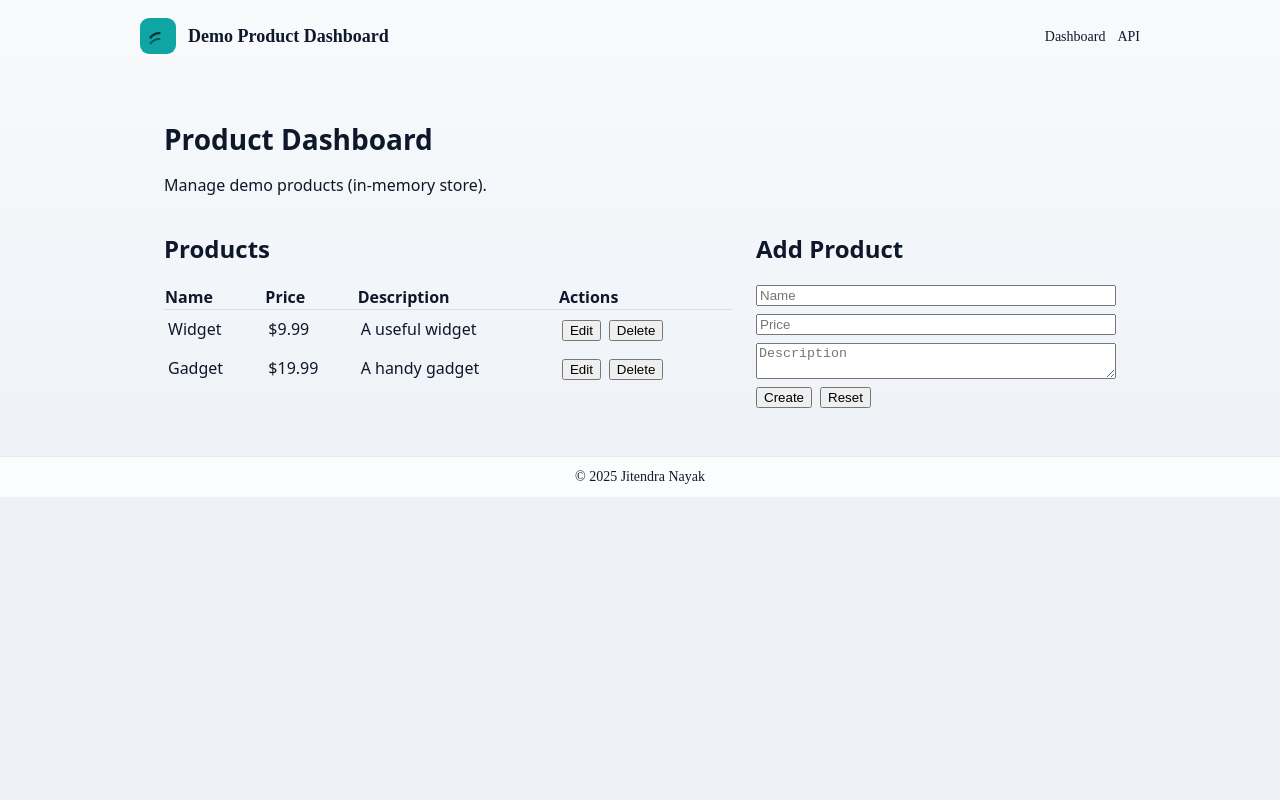
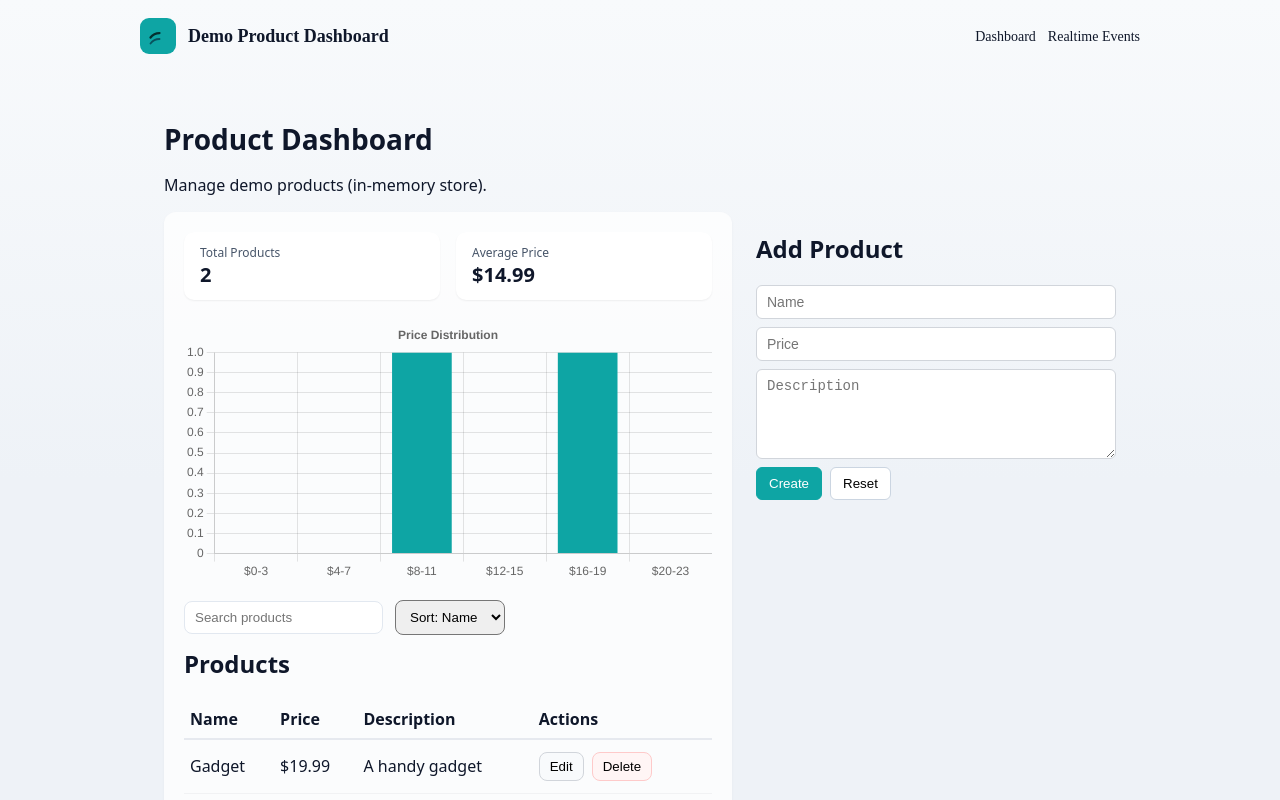
Before and after one commit to mail2nayakjitendra-afk/Product-Demo, a Next.js app: page / in a window 1280 px wide. Shown: the top 800 px of the page. Built offline with nearby package versions, Linux system fonts and the light colour scheme.

Commit message:
features added for graphs and dashboard and Realtime events

```diff
--- a/components/Header.js
+++ b/components/Header.js
@@ -1,6 +1,20 @@
 import Logo from './Logo'
+import Link from 'next/link'
+import { useRouter } from 'next/router'
 
 export default function Header() {
+  const router = useRouter()
+
+  function goDashboard(e) {
+    e.preventDefault()
+    if (router.asPath === '/' || router.asPath.startsWith('/#')) {
+      const el = document.getElementById('dashboard')
+      if (el) el.scrollIntoView({ behavior: 'smooth' })
+    } else {
+      router.push('/#dashboard')
+    }
+  }
+
   return (
     <header className="site-header">
       <div className="container header-inner">
@@ -9,8 +23,8 @@ export default function Header() {
           <h1 className="site-title">Demo Product Dashboard</h1>
         </div>
         <nav className="site-nav">
-          <a href="#" onClick={(e) => e.preventDefault()}>Dashboard</a>
-          <a href="#" onClick={(e) => e.preventDefault()}>API</a>
+          <a href="/#dashboard" onClick={goDashboard}>Dashboard</a>
+          <Link href="/realtime">Realtime Events</Link>
         </nav>
       </div>
     </header>
--- /dev/null
+++ b/components/PriceChart.js
@@ -0,0 +1,50 @@
+import React from 'react'
+import { Bar } from 'react-chartjs-2'
+import {
+  Chart as ChartJS,
+  CategoryScale,
+  LinearScale,
+  BarElement,
+  Title,
+  Tooltip,
+  Legend,
+} from 'chart.js'
+
+ChartJS.register(CategoryScale, LinearScale, BarElement, Title, Tooltip, Legend)
+
+export default function PriceChart({ products = [] }) {
+  // compute buckets
+  const prices = products.map((p) => Number(p.price) || 0)
+  if (!prices.length) return <div>No data</div>
+
+  const max = Math.max(...prices)
+  const bucketCount = 6
+  const bucketSize = Math.ceil((max + 1) / bucketCount)
+  const buckets = Array.from({ length: bucketCount }).map((_, i) => ({
+    label: `$${i * bucketSize}-${(i + 1) * bucketSize - 1}`,
+    count: 0,
+  }))
+
+  prices.forEach((price) => {
+    const idx = Math.min(Math.floor(price / bucketSize), bucketCount - 1)
+    buckets[idx].count++
+  })
+
+  const data = {
+    labels: buckets.map((b) => b.label),
+    datasets: [
+      {
+        label: 'Products',
+        data: buckets.map((b) => b.count),
+        backgroundColor: '#0ea5a4',
+      },
+    ],
+  }
+
+  const options = {
+    responsive: true,
+    plugins: { legend: { display: false }, title: { display: true, text: 'Price Distribution' } },
+  }
+
+  return <Bar data={data} options={options} />
+}
--- a/package.json
+++ b/package.json
@@ -9,9 +9,12 @@
     "lint": "next lint"
   },
   "dependencies": {
+    "chart.js": "^4.4.0",
     "next": "13.5.8",
     "react": "18.2.0",
-    "react-dom": "18.2.0"
+    "react-chartjs-2": "^5.2.0",
+    "react-dom": "18.2.0",
+    "react-hook-form": "^7.45.1"
   },
   "engines": {
     "node": "22.x"
--- a/pages/_app.js
+++ b/pages/_app.js
@@ -1,10 +1,16 @@
 import '../styles/globals.css'
+import Head from 'next/head'
 import Header from '../components/Header'
 import Footer from '../components/Footer'
 
 export default function App({ Component, pageProps }) {
   return (
     <>
+      <Head>
+        <link rel="icon" href="/favicon.ico" />
+        <link rel="icon" href="/favicon.svg" type="image/svg+xml" />
+        <meta name="theme-color" content="#0ea5a4" />
+      </Head>
       <Header />
       <div className="app-content">
         <Component {...pageProps} />
--- a/pages/index.js
+++ b/pages/index.js
@@ -1,4 +1,6 @@
 import { useEffect, useState } from 'react'
+import { useForm } from 'react-hook-form'
+import dynamic from 'next/dynamic'
 
 function emptyProduct() {
   return { name: '', price: '', description: '' }
@@ -7,7 +9,6 @@ function emptyProduct() {
 export default function Dashboard() {
   const [products, setProducts] = useState([])
   const [loading, setLoading] = useState(true)
-  const [form, setForm] = useState(emptyProduct())
   const [editingId, setEditingId] = useState(null)
   const [error, setError] = useState(null)
 
@@ -26,29 +27,32 @@ export default function Dashboard() {
 
   useEffect(() => { load() }, [])
 
-  async function submit(e) {
-    e.preventDefault()
+  const { register, handleSubmit, reset, setValue } = useForm({ defaultValues: emptyProduct() })
+  const [query, setQuery] = useState('')
+  const [sortBy, setSortBy] = useState('name')
+
+  async function submit(values) {
     setError(null)
     try {
       if (editingId) {
         const res = await fetch(`/api/products/${editingId}`, {
           method: 'PUT',
           headers: { 'Content-Type': 'application/json' },
-          body: JSON.stringify(form),
+          body: JSON.stringify(values),
         })
         if (!res.ok) throw new Error('Failed to update')
         await load()
         setEditingId(null)
-        setForm(emptyProduct())
+        reset(emptyProduct())
       } else {
         const res = await fetch('/api/products', {
           method: 'POST',
           headers: { 'Content-Type': 'application/json' },
-          body: JSON.stringify(form),
+          body: JSON.stringify(values),
         })
-        if (!res.ok) throw new Error('Failed to create')
+        if (!res.ok) throw new Error('Please fill all the product details')
         await load()
-        setForm(emptyProduct())
+        reset(emptyProduct())
       }
     } catch (e) {
       setError(String(e))
@@ -66,40 +70,81 @@ export default function Dashboard() {
     }
   }
 
+  // derived list (search + sort)
+  const filtered = products.filter((p) => {
+    const q = query.trim().toLowerCase()
+    if (!q) return true
+    return p.name.toLowerCase().includes(q) || p.description.toLowerCase().includes(q)
+  }).sort((a, b) => {
+    if (sortBy === 'price') return Number(a.price) - Number(b.price)
+    return a.name.localeCompare(b.name)
+  })
+
+  const totalProducts = products.length
+  const avgPrice = products.length ? (products.reduce((s, p) => s + Number(p.price || 0), 0) / products.length) : 0
+
+  const PriceChart = dynamic(() => import('../components/PriceChart'), { ssr: false })
+
   function startEdit(p) {
     setEditingId(p.id)
-    setForm({ name: p.name, price: p.price, description: p.description })
+    // populate react-hook-form fields
+    setValue('name', p.name)
+    setValue('price', p.price)
+    setValue('description', p.description)
   }
 
   return (
-    <main style={{ fontFamily: 'system-ui, sans-serif', padding: 24 }}>
+  <main id="dashboard" style={{ fontFamily: 'system-ui, sans-serif', padding: 24 }} tabIndex={-1}>
       <h1>Product Dashboard</h1>
       <p>Manage demo products (in-memory store).</p>
 
       <section style={{ display: 'flex', gap: 24 }}>
-        <div style={{ flex: 1 }}>
+        <div className="products-panel" style={{ flex: 1 }}>
+          <div className="dashboard">
+            <div className="stat-card">
+              <div className="label">Total Products</div>
+              <div className="value">{totalProducts}</div>
+            </div>
+            <div className="stat-card">
+              <div className="label">Average Price</div>
+              <div className="value">${avgPrice.toFixed(2)}</div>
+            </div>
+          </div>
+
+          <div style={{ marginBottom: 18 }}>
+            <PriceChart products={filtered} />
+          </div>
+
+          <div className="controls">
+            <input type="search" placeholder="Search products" value={query} onChange={(e) => setQuery(e.target.value)} />
+            <select value={sortBy} onChange={(e) => setSortBy(e.target.value)}>
+              <option value="name">Sort: Name</option>
+              <option value="price">Sort: Price</option>
+            </select>
+          </div>
+
           <h2>Products</h2>
           {loading ? (
             <div>Loading…</div>
           ) : (
-            <table style={{ width: '100%', borderCollapse: 'collapse' }}>
+            <table className="products-table">
               <thead>
                 <tr>
-                  <th style={{ textAlign: 'left', borderBottom: '1px solid #ddd' }}>Name</th>
-                  <th style={{ textAlign: 'left', borderBottom: '1px solid #ddd' }}>Price</th>
-                  <th style={{ textAlign: 'left', borderBottom: '1px solid #ddd' }}>Description</th>
-                  <th style={{ textAlign: 'left', borderBottom: '1px solid #ddd' }}>Actions</th>
+                  <th>Name</th>
+                  <th>Price</th>
+                  <th>Description</th>
+                  <th>Actions</th>
                 </tr>
               </thead>
               <tbody>
-                {products.map((p) => (
+                {filtered.map((p) => (
                   <tr key={p.id}>
-                    <td style={{ padding: '8px 4px' }}>{p.name}</td>
-                    <td style={{ padding: '8px 4px' }}>${Number(p.price).toFixed(2)}</td>
-                    <td style={{ padding: '8px 4px' }}>{p.description}</td>
-                    <td style={{ padding: '8px 4px' }}>
-                      <button onClick={() => startEdit(p)} style={{ marginRight: 8 }}>Edit</button>
-                      <button onClick={() => remove(p.id)}>Delete</button>
+                    <td>{p.name}</td>
+                    <td>${Number(p.price).toFixed(2)}</td>
+                    <td>{p.description}</td>
+                    <td className="product-actions">
+                      <button className="edit" onClick={() => startEdit(p)}>Edit</button>
+                      <button className="delete" onClick={() => remove(p.id)}>Delete</button>
                     </td>
                   </tr>
                 ))}
@@ -110,13 +155,13 @@ export default function Dashboard() {
 
         <div style={{ width: 360 }}>
           <h2>{editingId ? 'Edit Product' : 'Add Product'}</h2>
-          <form onSubmit={submit} style={{ display: 'grid', gap: 8 }}>
-            <input placeholder="Name" value={form.name} onChange={(e) => setForm({ ...form, name: e.target.value })} />
-            <input placeholder="Price" value={form.price} onChange={(e) => setForm({ ...form, price: e.target.value })} />
-            <textarea placeholder="Description" value={form.description} onChange={(e) => setForm({ ...form, description: e.target.value })} />
-            <div style={{ display: 'flex', gap: 8 }}>
+          <form className="product-form" onSubmit={handleSubmit(submit)}>
+            <input placeholder="Name" {...register('name')} />
+            <input type ="number" placeholder="Price" {...register('price')} />
+            <textarea placeholder="Description" {...register('description')} />
+            <div className="actions">
               <button type="submit">{editingId ? 'Update' : 'Create'}</button>
-              <button type="button" onClick={() => { setEditingId(null); setForm(emptyProduct()) }}>Reset</button>
+              <button type="button" onClick={() => { setEditingId(null); reset(emptyProduct()) }}>Reset</button>
             </div>
           </form>
           {error && <div style={{ color: 'red', marginTop: 8 }}>{error}</div>}
--- a/styles/globals.css
+++ b/styles/globals.css
@@ -15,3 +15,45 @@ h1 { font-size: 28px; margin: 0 0 8px 0 }
 .site-footer .container { max-width: 1000px; margin: 0 auto; padding: 0 16px; font-size: 14px; text-align: center }
 
 .app-content { max-width: 1000px; margin: 24px auto; padding: 0 16px }
+
+/* Product form styles */
+.product-form { display: grid; gap: 8px }
+.product-form input,
+.product-form textarea {
+	padding: 8px 10px;
+	border: 1px solid #d1d5db;
+	border-radius: 6px;
+	font-size: 14px;
+	background: white;
+	color: #0f172a;
+}
+.product-form textarea { min-height: 72px; resize: vertical }
+.product-form button {
+	padding: 8px 12px;
+	border-radius: 6px;
+	border: 1px solid #cbd5e1;
+	background: #ffffff;
+	cursor: pointer;
+}
+.product-form button[type="submit"] { background: #0ea5a4; color: white; border-color: #0ea5a4 }
+.product-form .actions { display: flex; gap: 8px }
+
+/* Left products panel styling */
+.products-panel { background: rgba(255,255,255,0.75); padding: 20px; border-radius: 12px; box-shadow: 0 1px 3px rgba(15,23,42,0.04); }
+.products-panel h2 { margin-top: 0 }
+.products-table { width: 100%; border-collapse: collapse; }
+.products-table thead th { text-align: left; border-bottom: 2px solid #e6e9ef; padding: 8px 6px; font-weight: 600 }
+.products-table td { padding: 12px 6px; border-bottom: 1px solid rgba(14,22,41,0.04) }
+.product-actions button { margin-right: 8px; padding: 6px 10px; border-radius: 8px; border: 1px solid #d1d5db; background: #fff }
+.product-actions button.edit { background: #f8fafc }
+.product-actions button.delete { background: #fff5f5; border-color: #fecaca }
+
+/* Dashboard summary */
+.dashboard { display: flex; gap: 16px; margin-bottom: 18px; align-items: stretch }
+.stat-card { background: white; padding: 12px 16px; border-radius: 10px; box-shadow: 0 1px 2px rgba(2,6,23,0.06); flex: 1; display: flex; flex-direction: column; justify-content: center }
+.stat-card .label { font-size: 12px; color: #475569 }
+.stat-card .value { font-size: 20px; font-weight: 700; color: #0f172a }
+
+.controls { display: flex; gap: 12px; align-items: center; margin-bottom: 12px }
+.controls input[type="search"] { padding: 8px 10px; border: 1px solid #e2e8f0; border-radius: 8px }
+.controls select { padding: 8px 10px; border-radius: 8px }
```
Also changed, not shown: pages/api/realtime.js (added, +21 -0 lines), pages/realtime.js (added, +42 -0 lines), 1 other file (tests, documents, lock files or other folders).
